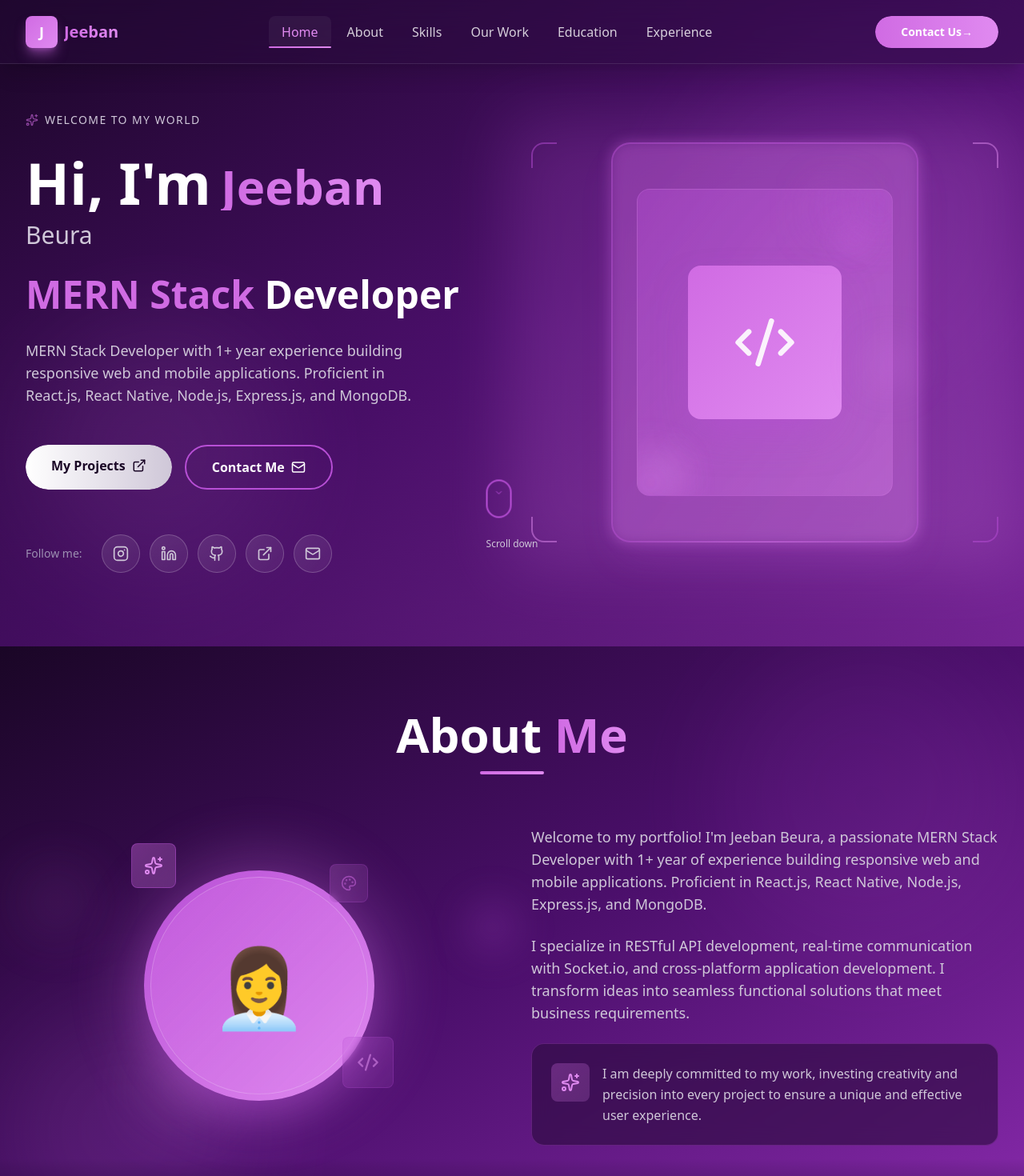
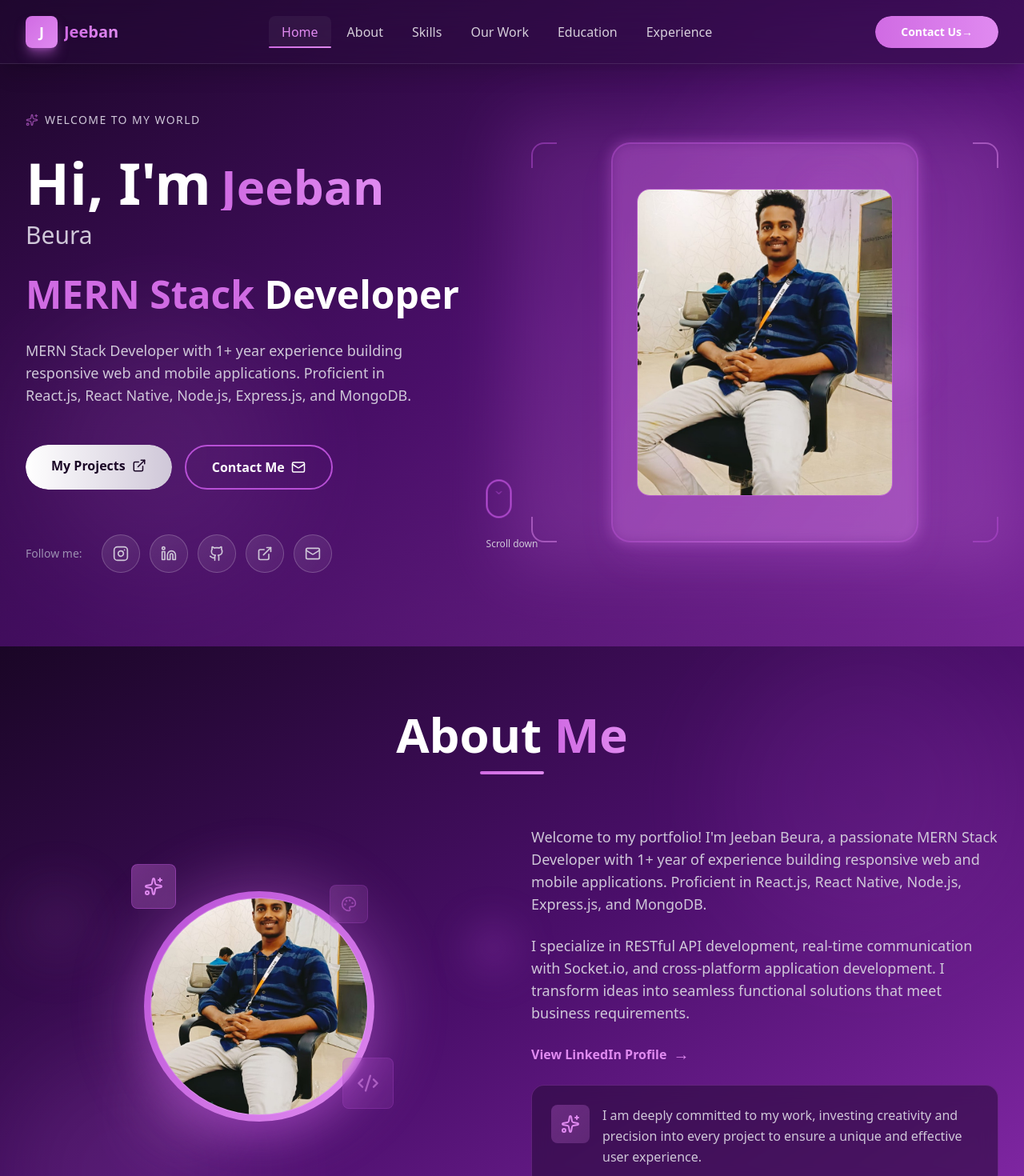
Before and after one commit to JeebanBeura/jeeban-dev, a React (Vite) app in the folder client/: page / in a window 1280 px wide. Shown: the top 1470 px of the page at 80% size. Built offline with nearby package versions, Linux system fonts and the light colour scheme.

Commit message:
update add images

```diff
--- a/client/src/components/layout/Navbar.jsx
+++ b/client/src/components/layout/Navbar.jsx
@@ -1,9 +1,30 @@
-import React, { useState } from 'react';
+import React, { useState, useEffect } from 'react';
 import { Menu, X } from 'lucide-react';
 
 export default function GlassmorphismNavbar() {
   const [isOpen, setIsOpen] = useState(false);
   const [activeLink, setActiveLink] = useState('home');
+
+  useEffect(() => {
+    const handleScroll = () => {
+      const sections = ['home', 'about', 'skills', 'work', 'education', 'experience', 'contact'];
+      const scrollPosition = window.scrollY + 100; // Offset for navbar height
+
+      for (const section of sections) {
+        const element = document.getElementById(section);
+        if (element) {
+          const { offsetTop, offsetHeight } = element;
+          if (scrollPosition >= offsetTop && scrollPosition < offsetTop + offsetHeight) {
+            setActiveLink(section);
+            break;
+          }
+        }
+      }
+    };
+
+    window.addEventListener('scroll', handleScroll);
+    return () => window.removeEventListener('scroll', handleScroll);
+  }, []);
 
   const menuItems = [
     { name: 'Home', href: '#home', id: 'home' },
@@ -51,8 +72,8 @@ export default function GlassmorphismNavbar() {
                   href={item.href}
                   onClick={() => handleLinkClick(item.id)}
                   className={`px-4 py-2 rounded-lg font-medium transition-all duration-300 relative group ${activeLink === item.id
-                      ? 'text-[#E08AF0] bg-white/5'
-                      : 'text-[#FFFFFF]/80 hover:text-[#FFFFFF]'
+                    ? 'text-[#E08AF0] bg-white/5'
+                    : 'text-[#FFFFFF]/80 hover:text-[#FFFFFF]'
                     }`}
                 >
                   <span className="relative z-10">{item.name}</span>
@@ -110,8 +131,8 @@ export default function GlassmorphismNavbar() {
                   href={item.href}
                   onClick={() => handleLinkClick(item.id)}
                   className={`block px-4 py-3 rounded-lg font-medium transition-all duration-300 ${activeLink === item.id
-                      ? 'text-[#E08AF0] bg-gradient-to-r from-[#D06BE3]/20 to-[#E08AF0]/20'
-                      : 'text-[#FFFFFF]/80 hover:text-[#FFFFFF] hover:bg-white/5'
+                    ? 'text-[#E08AF0] bg-gradient-to-r from-[#D06BE3]/20 to-[#E08AF0]/20'
+                    : 'text-[#FFFFFF]/80 hover:text-[#FFFFFF] hover:bg-white/5'
                     }`}
                 >
                   {item.name}
--- a/client/src/components/sections/AboutSection.jsx
+++ b/client/src/components/sections/AboutSection.jsx
@@ -1,6 +1,6 @@
 import React from 'react';
 import { Sparkles, Award, Target, Heart, Code2, Palette } from 'lucide-react';
-
+import aboutImage from '../../assets/jeeban2.jpeg';
 export default function AboutSection() {
 
   return (
@@ -34,9 +34,13 @@ export default function AboutSection() {
               <div className="absolute -inset-4 bg-gradient-to-br from-[#D06BE3] to-[#E08AF0] rounded-full opacity-30 blur-2xl"></div>
 
               {/* Avatar Frame */}
-              <div className="relative w-64 h-64 sm:w-72 sm:h-72 rounded-full bg-gradient-to-br from-[#B84FD6] to-[#E08AF0] flex items-center justify-center shadow-2xl shadow-[#B84FD6]/40">
-                <div className="absolute inset-2 rounded-full bg-gradient-to-br from-[#D06BE3]/40 to-[#E08AF0]/30 backdrop-blur-sm border border-white/20 flex items-center justify-center">
-                  <div className="text-8xl">👩‍💼</div>
+              <div className="relative w-96 h-96 sm:w-72 sm:h-72 rounded-full bg-gradient-to-br from-[#B84FD6] to-[#E08AF0] flex items-center justify-center shadow-2xl shadow-[#B84FD6]/40">
+                <div className="absolute inset-2 rounded-full bg-gradient-to-br from-[#D06BE3]/40 to-[#E08AF0]/30 backdrop-blur-sm border border-white/20 flex items-center justify-center overflow-hidden">
+                  <img
+                    src={aboutImage}
+                    alt="Jeeban Beura"
+                    className="w-full h-full object-cover"
+                  />
                 </div>
               </div>
 
@@ -64,6 +68,17 @@ export default function AboutSection() {
               <p className="text-[#CFC7D8] text-base sm:text-lg leading-relaxed mb-6">
                 I specialize in RESTful API development, real-time communication with Socket.io, and cross-platform application development. I transform ideas into seamless functional solutions that meet business requirements.
               </p>
+
+              {/* LinkedIn Link */}
+              <a
+                href="https://www.linkedin.com/in/jeeban-beura/"
+                target="_blank"
+                rel="noopener noreferrer"
+                className="inline-flex items-center space-x-2 text-[#E08AF0] font-semibold hover:text-white transition-colors duration-300"
+              >
+                <span>View LinkedIn Profile</span>
+                <span className="text-xl">→</span>
+              </a>
             </div>
 
             {/* Highlight Box */}
--- a/client/src/components/sections/HeroSection.jsx
+++ b/client/src/components/sections/HeroSection.jsx
@@ -12,7 +12,7 @@ import {
   Code2,
   Palette
 } from 'lucide-react';
-
+import heroImage from '../../assets/jeeban2.jpeg';
 export default function HeroSection() {
   return (
     <section id='home' className="relative min-h-screen bg-gradient-to-br from-[#1A0626] via-[#4B0F6B] to-[#8A2BAE] pt-32 pb-20 px-4 sm:px-6 lg:px-8 overflow-hidden">
@@ -144,13 +144,12 @@ export default function HeroSection() {
                   <div className="w-72 h-80 sm:w-80 sm:h-96 rounded-2xl bg-gradient-to-br from-[#B84FD6]/40 to-[#E08AF0]/30 backdrop-blur-sm border border-[#E08AF0]/20 flex items-center justify-center relative overflow-hidden group/avatar">
 
                     {/* Avatar Content */}
-                    <div className="text-center space-y-4 z-10">
-                      {/* Avatar Image Placeholder */}
-                      <div className="flex justify-center">
-                        <div className="w-40 h-40 sm:w-48 sm:h-48 rounded-2xl bg-gradient-to-br from-[#D06BE3] to-[#E08AF0] flex items-center justify-center shadow-2xl shadow-[#B84FD6]/50 group-hover/avatar:scale-110 transition-transform duration-300">
-                          <Code2 size={80} className="text-white opacity-90" />
-                        </div>
-                      </div>
+                    <div className="z-10 w-full h-full">
+                      <img
+                        src={heroImage}
+                        alt="Jeeban Beura"
+                        className="w-full h-full object-cover rounded-xl shadow-2xl group-hover/avatar:scale-105 transition-transform duration-500"
+                      />
                     </div>
 
                     {/* Floating Decorative Elements */}
@@ -181,7 +180,10 @@ export default function HeroSection() {
 
         {/* Scroll Down Indicator */}
         <div className="flex justify-center mt-16 lg:mt-0 lg:absolute lg:bottom-10 lg:left-1/2 lg:-translate-x-1/2">
-          <div className="group cursor-pointer">
+          <div
+            onClick={() => document.getElementById('about')?.scrollIntoView({ behavior: 'smooth' })}
+            className="group cursor-pointer"
+          >
             <div className="w-8 h-12 rounded-full border-2 border-[#B84FD6] flex justify-center p-2 animate-bounce">
               <ChevronDown size={20} className="text-[#B84FD6] group-hover:text-[#E08AF0] transition-colors duration-300 animate-bounce" />
             </div>
```
Also changed, not shown: client/src/components/sections/EducationSection.jsx (+40 -32 lines), client/src/assets/jeeban2.jpeg (added).
